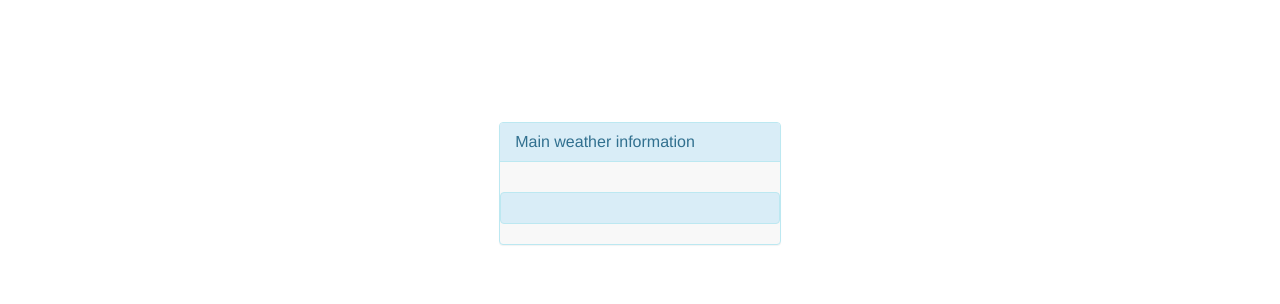
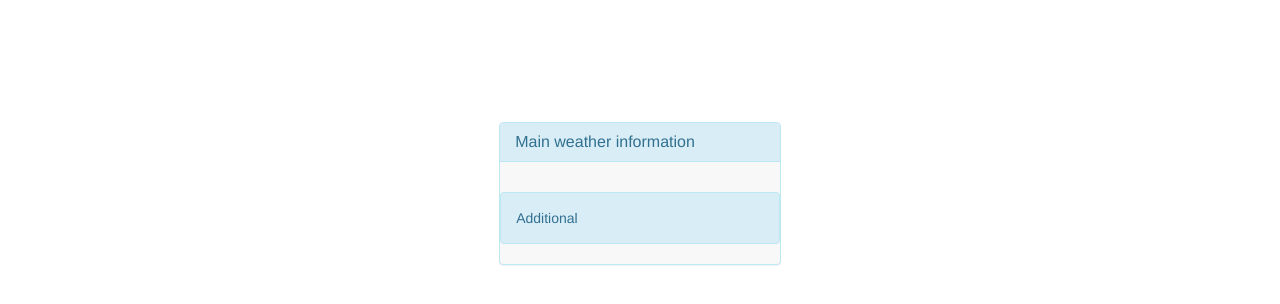
Before and after one commit to NandreyN/Weather, a plain HTML site: page BootstarpSite.html in a window 1280 px wide. Both pictures are taken after a click on the button "Expand". Shown: the part 58-362 px from the top of the page. Drawn offline with Linux system fonts and the light colour scheme; no server answers.

Commit message:
Titile changed, info-panel header added

```diff
--- a/BootstarpSite.html
+++ b/BootstarpSite.html
@@ -5,7 +5,7 @@
     <meta http-equiv="X-UA-Compatible" content="IE=edge">
     <meta name="viewport" content="width=device-width, initial-scale=1">
     <!-- The above 3 meta tags *must* come first in the head; any other head content must come *after* these tags -->
-    <title>Bootstrap 101 Template</title>
+    <title>Weather</title>
 
     <!-- Bootstrap -->
     <link href="css/bootstrap.min.css" rel="stylesheet">
@@ -87,7 +87,7 @@
             </div>
 
             <div class="alert alert-success" role="alert" id="alert"></div>
-            <div class="alert alert-info" role="alert" id="info"></div>
+            <div class="alert alert-info" role="alert" id="info">Additional</div>
             <div class="alert alert-warning" role="alert" id="warning"></div>
             <div class="alert alert-danger" role="alert" id="danger"></div>
         </div>
--- a/InterfaceBehavior.js
+++ b/InterfaceBehavior.js
@@ -3,6 +3,7 @@ $('#alert').hide();
 $('#info').hide();
 $('#danger').hide();
 $('#warning').hide();
+
 document.getElementById('expand_button').onclick = function () {
     //id = 'info' -> formatted text;
     $('#expand_button').hide();
--- a/WeatherGetters.js
+++ b/WeatherGetters.js
@@ -9,21 +9,18 @@ function getCurrentWeather() {
     x.onload = function () {
         var object = JSON.parse(x.responseText);
         console.log(object);
-        //document.getElementById('weather-heading').innerText = "Weather in " + object['name'].toString() + ":";
-        // weather.o.icon
         var bimage = 'Background_Pictures/' + object['weather']['0'].icon + ".jpg"
         var elemCollection = document.getElementsByClassName('background-image');
         for (var i = 0; i < elemCollection.length; i++) {
-           // var url = "url('" + bimage + "')";
             elemCollection[i].style.backgroundImage = "url('"+bimage+"')";
         }
 
         document.getElementById('weather-picture').src = "Weather_Pictures/" + object['weather']['0'].icon + ".png";
         var weatherBody = document.getElementById('weather-body');
         weatherBody.innerText = fromKelvinToFarengeit(object['main']['temp']) + " °C\t\t";
-        document.getElementById('wdesc').innerText = object['weather'][0].description;
         weatherBody.style.fontStyle = 'italic';
         weatherBody.style.fontSize = '30px';
+        document.getElementById('wdesc').innerText = object['weather'][0].description;
 
         $('#panel').show(1000);
     }
```
